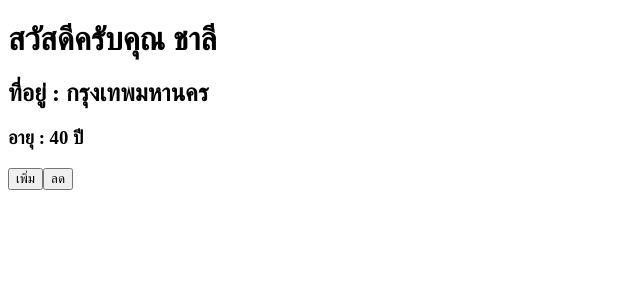
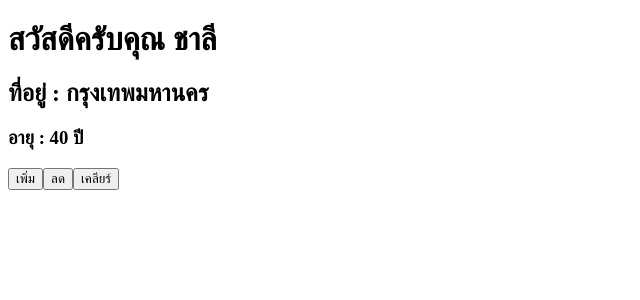
Before and after one commit to itthikon/projectReact, a React (Vite) app: page / in a window 1280 px wide. Shown: the top 300 px of the page, without its empty margins (0-640 px from the left). Built offline with nearby package versions, Linux system fonts and the light colour scheme.

Commit message:
add button reset & add function reset

```diff
--- a/src/App.jsx
+++ b/src/App.jsx
@@ -12,6 +12,10 @@ function add(){
 function subtract(){
   setAge(age-1)
 }
+function reset(){
+  setAge(40)
+}
+
   return (
   <>
     <h1>สวัสดีครับคุณ {name}</h1>
@@ -19,6 +23,7 @@ function subtract(){
     <h3>อายุ : {age} ปี</h3>
     <button onClick={add}>เพิ่ม</button>
     <button onClick={subtract}>ลด</button>
+    <button onClick={reset}>เคลียร์</button>
   </>
   )
 }
```
